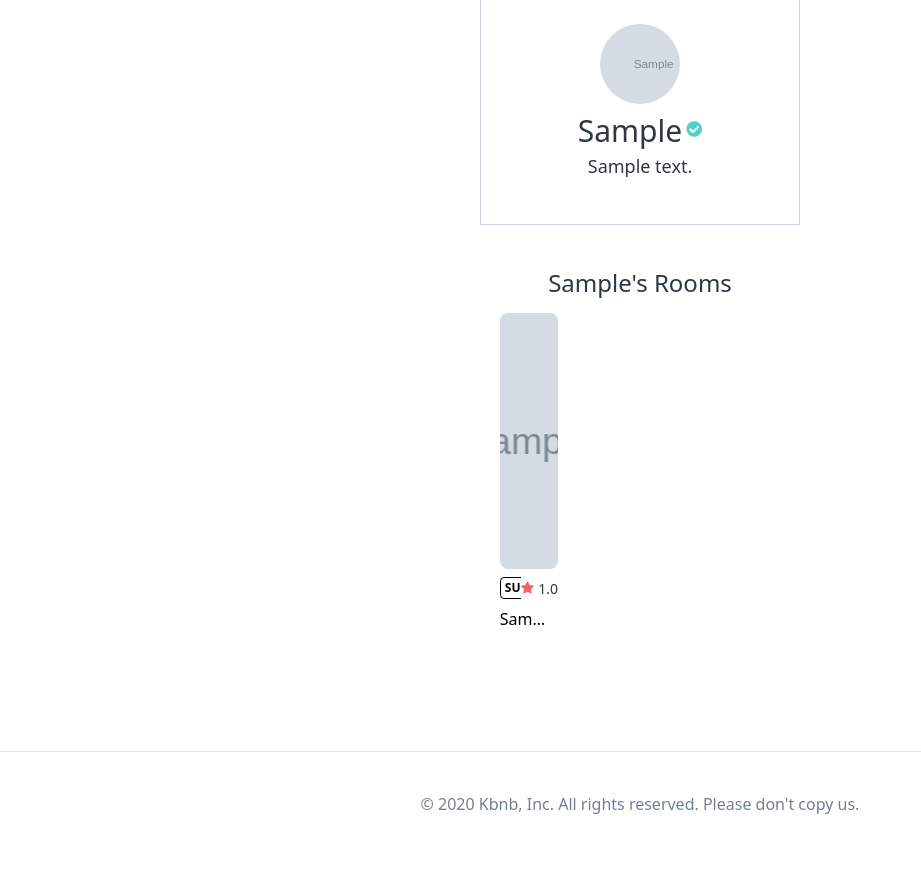
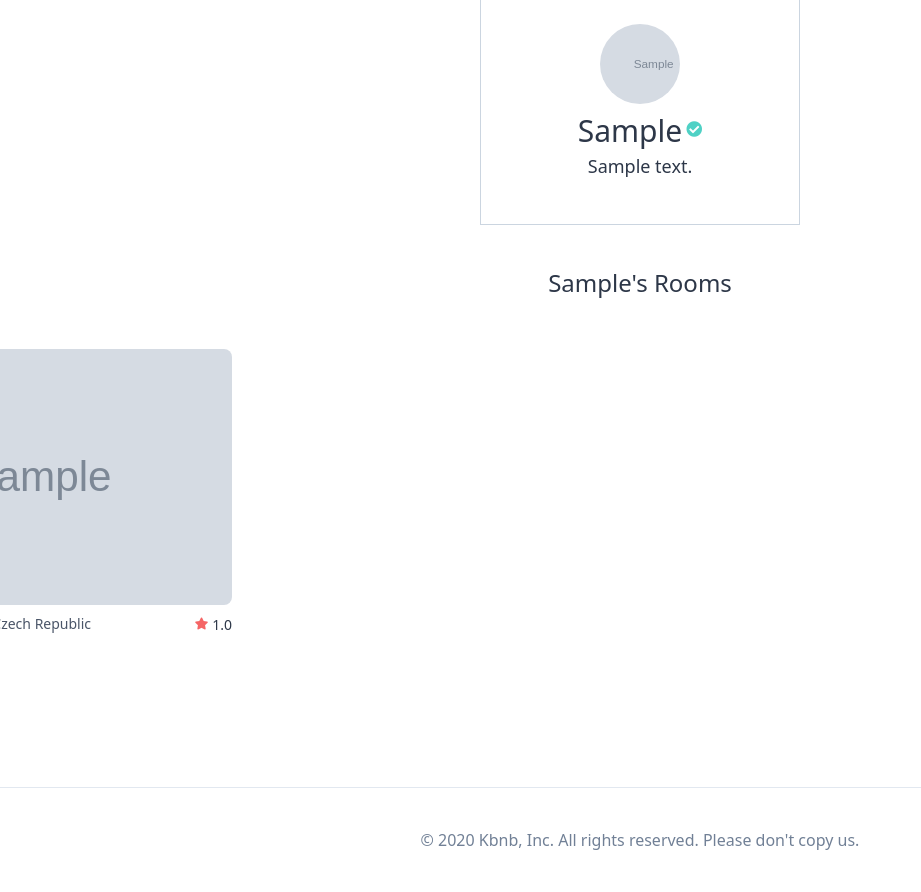
Before and after one commit to kih1024/airbnb_clone, a Django app: page /users/1/ in a window 1280 px wide; the page is wider, and only the part inside the window is pictured. Shown: the part 97-989 px from the top of that part, without its empty margins (0-921 px from the left). Before the commit the page ends 911 px from the top of that part, so only its background shows below. Run offline with Django 3.2, Linux system fonts and the light colour scheme; tables that the repository leaves empty hold one stand-in row (values such as "Sample post"); grey boxes marked "Sample" are stand-in pictures; some libraries are stand-ins or nearby versions.

Commit message:
사진 크기가 잘못 나오는 Bug Fix

```diff
--- a/templates/users/user_detail.html
+++ b/templates/users/user_detail.html
@@ -26,16 +26,16 @@
         </div>
 
         {% if user_obj.rooms.count > 0 %}
-            <div class="container mx-auto pb-10 flex flex-col items-center">
-                <h3 class="mb-3 text-2xl">{{user_obj.first_name}}'s Rooms</h3>
+            <h3 class="mb-12 text-2xl text-center">{{user_obj.first_name}}'s Rooms</h3>
+            <div class="container mx-auto pb-10 ">
                 <div class="flex flex-wrap -mx-40 mb-10">
-                    {% for room in user_obj.rooms.all %}
+                    {% for room in user_obj.rooms.all  %}
                         {% include 'mixins/room_card.html' with room=room %}
                     {% endfor %}
                 </div>
             </div>
-        </div>
         {% endif %}
+
     </div>
 
 {% endblock content %}
```
